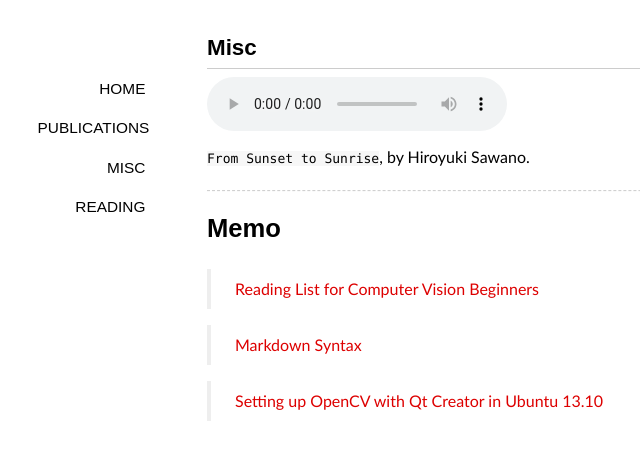
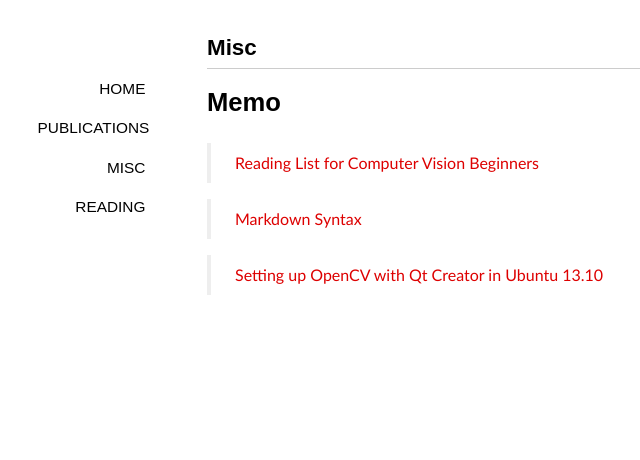
Before and after one commit to ionvision/ionvision.github.io.bk, a Jekyll site: the page built from misc/index.md, in a window 1280 px wide. Shown: the top 460 px of the page, without its empty margins (133-773 px from the left). Built offline with Jekyll 4.4.1, drawn with Linux system fonts in a browser that asks for light colours; nearby versions of some CDN libraries; some web fonts are replaced.

Commit message:
Remove music from misc page

```diff
--- a/misc/index.md
+++ b/misc/index.md
@@ -4,11 +4,11 @@ layout: page
 comments: false
 ---
 
-<audio width="300" height="32" style="margin: auto; top: 0; right: 0; bottom: 0; left: 0;" controls="controls" name="media" src="/media/music/from_sunset_to_sunrise.mp3"></audio>
+<!-- <audio width="300" height="32" style="margin: auto; top: 0; right: 0; bottom: 0; left: 0;" controls="controls" name="media" src="/media/music/from_sunset_to_sunrise.mp3"></audio>
 
 `From Sunset to Sunrise`, by Hiroyuki Sawano.
 
----
+--- -->
 
 # Memo
 
```
Also changed, not shown: 1 other file.
